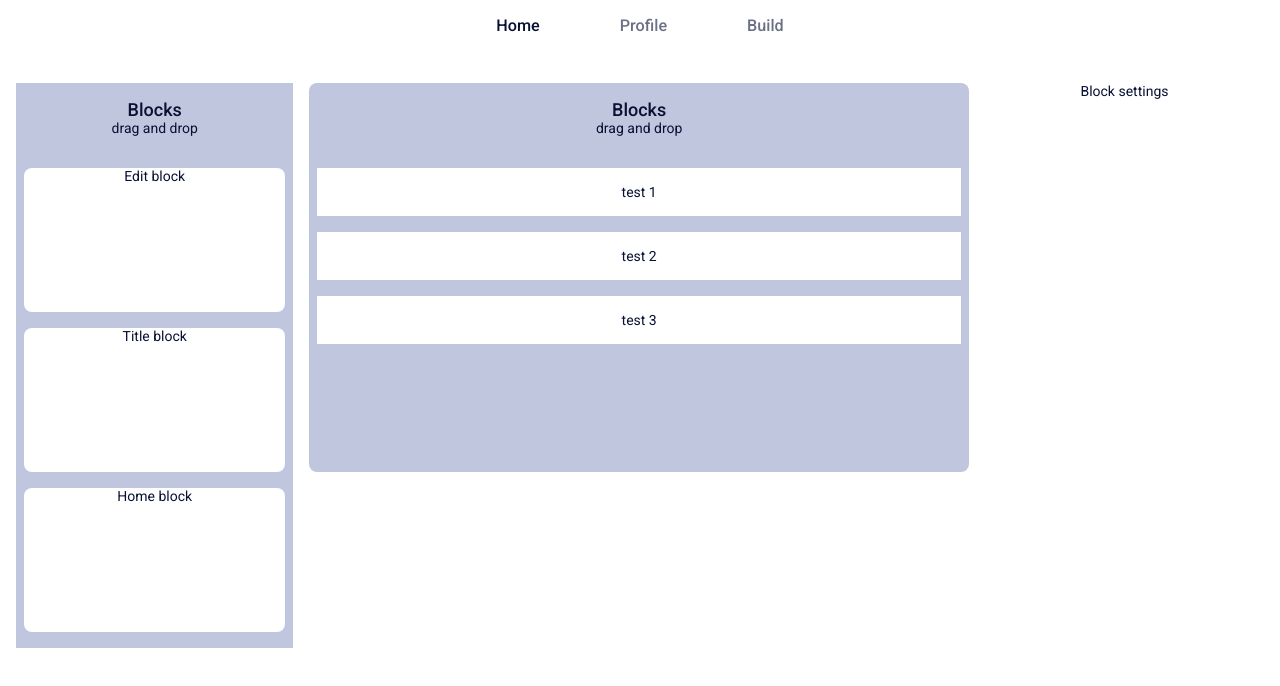
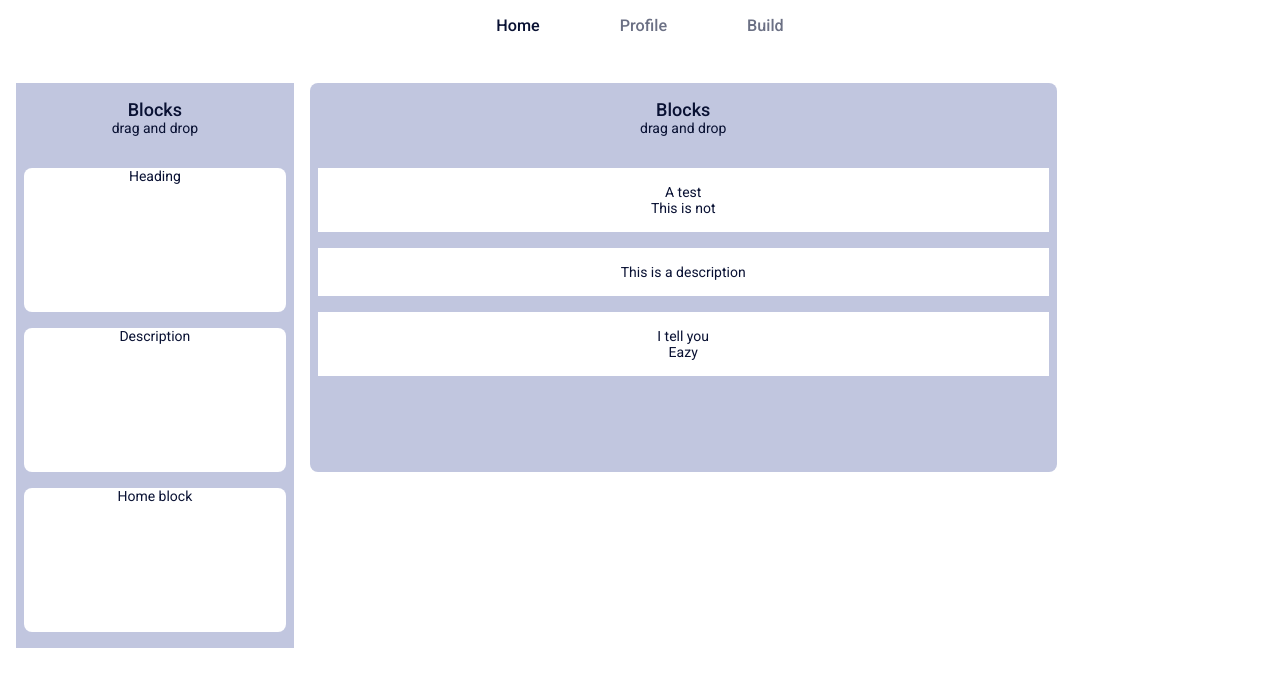
Before and after one commit to TeodorKoynov/tunnel-builder, a Next.js app: page / in a window 1280 px wide. Shown: the top 686 px of the page. Built offline with nearby package versions, Linux system fonts and the light colour scheme.

Commit message:
description and heading blocks settings

```diff
--- a/src/app/page.tsx
+++ b/src/app/page.tsx
@@ -1,43 +1,74 @@
 "use client"
 
-import styles from './page.module.css'
+import {DragDropContext} from 'react-beautiful-dnd';
+import {useEffect, useState} from "react";
 import BlockList from "@/components/blocks/block-list/BlockList";
 import TunnelBuilder from "@/components/tunnel-builder/TunnelBuilder";
 import BlockSettings from "@/components/block-settings/BlockSettings";
 
-const BLOCKS_TO_DRAG = [
-    {id: "edit", text: "Edit block"},
-    {id: "title", text: "Title block"},
-    {id: "home", text: "Home block"},
-]
+import {BlockDescriptionSettings, BlockHeadingSettings, blockTypes} from "@/components/blocks/block-types/blockTypes";
 
-const BLOCKS_IN_USE = [
-    {id: "test 1", text: "test 1"},
-    {id: "test 2", text: "test 2"},
-    {id: "test 3", text: "test 3"},
-]
+
+import styles from './page.module.css'
+
 
 export enum droppableIds {
     workPlaceId = 'workPlace',
     blocksList = 'blockList'
 }
 
+const BLOCKS_TO_DRAG: BuildingBlock[] = [
+    {id: "edit", name: "Heading", type: blockTypes.heading, settings: {text: 'This is not', heading: 'A test'}},
+    {id: "title", name: "Description", type: blockTypes.description, settings: {description: 'This is a description'}},
+    {id: "home", name: "Home block", type: blockTypes.heading, settings: {}},
+]
+
+const BLOCKS_IN_USE: BuildingBlock[] = [
+    {id: "test 1", name: "test 1", type: blockTypes.heading, settings: {text: 'This is not', heading: 'A test'}},
+    {id: "test 2", name: "test 2", type: blockTypes.description, settings: {description: 'This is a description'}},
+    {id: "test 3", name: "test 3", type: blockTypes.heading, settings: {text: 'Eazy', heading: 'I tell you'}},
+]
+
 export interface BuildingBlock {
     id: string,
-    text: string,
-    // simplified?: boolean,
-    // index: number,
+    name: string,
+    type: blockTypes,
+    settings: BlockHeadingSettings | BlockDescriptionSettings | object,
 }
 
-import {DragDropContext} from 'react-beautiful-dnd';
-import {useEffect, useState} from "react";
-
 export default function Home() {
-    const [workPlaceBlocks, setWorkPlaceBlocks] = useState(BLOCKS_IN_USE);
+    const [workPlaceBlocks, setWorkPlaceBlocks] = useState<BuildingBlock[]>(BLOCKS_IN_USE);
+    const [selectedBlock, setSelectedBlock] = useState<BuildingBlock>();
 
     useEffect(() => {
         setWorkPlaceBlocks(BLOCKS_IN_USE);
     }, [])
+
+    const onBlockSelectHandler = (blockId: string) => {
+        const newSelectedBlock = workPlaceBlocks.find(block => block.id === blockId);
+
+        if (newSelectedBlock) {
+            // console.log("newSelectedBlock", newSelectedBlock)
+            setSelectedBlock(newSelectedBlock);
+        }
+    }
+
+    const onSettingsChangedHandler = (newSettings: any) => {
+        // @ts-ignore
+        const updatedSelectedBlock = {...selectedBlock, settings: newSettings}
+        // @ts-ignore
+        setSelectedBlock(updatedSelectedBlock)
+        const updatedWorkPlaceBlocks = workPlaceBlocks.map((workPlaceBlock) => {
+            if (workPlaceBlock.id === updatedSelectedBlock.id) {
+                return updatedSelectedBlock;
+            }
+
+            return workPlaceBlock;
+        })
+        // @ts-ignore
+        setWorkPlaceBlocks([...updatedWorkPlaceBlocks]);
+        return;
+    }
 
     const onDragEnd = (result: any) => {
         const {destination, source, draggableId} = result;
@@ -62,7 +93,7 @@ export default function Home() {
             const newWorkingPlaces = [...workPlaceBlocks]
 
             if (blockToAdd) {
-                newWorkingPlaces.splice(destination.index, 0, {id: Math.random().toString(), text: blockToAdd.text});
+                newWorkingPlaces.splice(destination.index, 0, {...blockToAdd, id: Math.random().toString()});
                 setWorkPlaceBlocks(newWorkingPlaces);
                 return;
             }
@@ -99,10 +130,11 @@ export default function Home() {
                         <BlockList blocks={BLOCKS_TO_DRAG}/>
                     </div>
                     <div className={styles.tunnelBuilder}>
-                        <TunnelBuilder blocks={workPlaceBlocks}/>
+                        <TunnelBuilder onBlockSelectHandler={onBlockSelectHandler} blocks={workPlaceBlocks}/>
                     </div>
                     <div className={styles.blockSettings}>
-                        <BlockSettings/>
+                        {selectedBlock &&
+                            <BlockSettings onSettingsChange={onSettingsChangedHandler} selectedBlock={selectedBlock}/>}
                     </div>
                 </div>
             </div>
--- a/src/components/block-settings/BlockSettings.tsx
+++ b/src/components/block-settings/BlockSettings.tsx
@@ -1,3 +1,80 @@
-export default function BlockSettings() {
-    return <p>Block settings</p>
+"use client";
+
+import {BuildingBlock} from "@/app/page";
+import {blockTypes,} from "@/components/blocks/block-types/blockTypes";
+
+import styles from "./BlockSettings.module.css";
+import {useEffect, useState} from "react";
+import BlockHeadingSettings from "@/components/blocks/block-types/block-heading/BlockHeadingSettings";
+import BlockDescriptionSettings from "@/components/blocks/block-types/block-description/BlockDescriptionSettings";
+
+export default function BlockSettings({selectedBlock: initialBlock, onSettingsChange}: {
+    selectedBlock: BuildingBlock,
+    onSettingsChange?: (newSettings: any) => void
+}) {
+    const [selectedBlock, setSelectedBlock] = useState<BuildingBlock>(initialBlock);
+
+    console.log("Rerender")
+
+    useEffect(() => {
+        console.log("effect")
+
+        setSelectedBlock({...initialBlock, settings: {...initialBlock.settings}})
+    }, [initialBlock, setSelectedBlock])
+
+    return (<div className={styles.container}>
+        <div className={styles.info}>
+            <p className={styles.heading}>Settings</p>
+            <p>drag and drop</p>
+        </div>
+        <div className={styles.settings}>
+            {selectedBlock.type === blockTypes.heading &&
+                <BlockHeadingSettings heading={selectedBlock.settings.heading} text={selectedBlock.settings.text}
+                                      onSave={onSettingsChange}/>
+            }
+            {selectedBlock.type === blockTypes.description &&
+                <BlockDescriptionSettings description={selectedBlock.settings.description}
+                                          onSave={onSettingsChange}/>
+            }
+        </div>
+    </div>)
 }
+
+// const getRenderBlockSettings = (block: BuildingBlock) => {
+//     // let blockSettings;
+//     let renderSettingsForm;
+//
+//     switch (block.type) {
+//         case blockTypes.heading:
+//             // blockSettings = (selectedBlock.settings as BlockHeadingSettings)
+//             return renderSettingsForm = renderHeadingSettingsForm;
+//         // return {blockSettings, renderSettingsForm}
+//         case blockTypes.description:
+//             // blockSettings = (selectedBlock.settings as BlockDescriptionSettings)
+//             return renderSettingsForm = renderDescriptionSettingsForm;
+//         // return {blockSettings, renderSettingsForm}
+//     }
+// }
+//
+//
+// const renderHeadingSettingsForm = (headingSettings: BlockHeadingSettings, changeHandle: (e: FormEvent, inputName: string) => void) => {
+//     // console.log("headingSettings", headingSettings)
+//
+//     return <form action="">
+//         <label htmlFor="heading">Heading</label>
+//         <input id={"heading"} type="text" defaultValue={headingSettings.heading}
+//                onChange={(e) => changeHandle(e, 'heading')}/>
+//         <label htmlFor="text">Text</label>
+//         <input id={"text"} type="text" defaultValue={headingSettings.text} onChange={(e) => changeHandle(e, 'text')}/>
+//     </form>
+// }
+//
+// const renderDescriptionSettingsForm = (descriptionSettings: BlockDescriptionSettings, changeHandle: (e: FormEvent, inputName: string) => void) => {
+//     // console.log("descriptionSettings", descriptionSettings)
+//
+//     return <form action="">
+//         <label htmlFor="description">Description</label>
+//         <input id={"description"} type="text" defaultValue={descriptionSettings.description}
+//                onChange={(e) => changeHandle(e, 'description')}/>
+//     </form>
+// }
--- a/src/components/blocks/block-list/BlockList.tsx
+++ b/src/components/blocks/block-list/BlockList.tsx
@@ -1,4 +1,4 @@
-import Block from "@/components/blocks/block/Block";
+import Block from "@/components/blocks/block-types/block/Block";
 
 import styles from "./Blocks.module.css";
 import {Droppable} from "react-beautiful-dnd";
--- /dev/null
+++ b/src/components/blocks/block-types/block-description/BlockDescription.tsx
@@ -0,0 +1,11 @@
+export interface BlockDescriptionProps {
+    description?: string,
+}
+
+export default function BlockDescription({description = 'Default description'}: BlockDescriptionProps) {
+    return (
+        <div>
+            <p>{description}</p>
+        </div>
+    )
+}
--- /dev/null
+++ b/src/components/blocks/block-types/block-description/BlockDescriptionSettings.tsx
@@ -0,0 +1,31 @@
+import {useEffect, useState} from "react";
+
+export default function BlockDescriptionSettings({
+                                                     description: initialDescription,
+                                                     onSave
+                                                 }: {
+    description: string,
+    onSave?: (newSettings: { description: string }) => void
+}) {
+    const [description, setDescription] = useState(initialDescription);
+
+    useEffect(() => {
+        setDescription(initialDescription);
+    }, [initialDescription])
+
+    const submitHandler = (e: any) => {
+        e.preventDefault();
+
+        console.log("Description", description);
+        const newSettings = {description}
+        onSave?.(newSettings);
+    }
+
+
+    return <form onSubmit={e => submitHandler(e)} action="">
+        <label htmlFor="description">Description</label>
+        <input id={"description"} type="text" value={description}
+               onChange={(e) => setDescription(e.target.value)}/>
+        <button type={"submit"}>Save</button>
+    </form>
+}
--- /dev/null
+++ b/src/components/blocks/block-types/block-heading/BlockHeading.tsx
@@ -0,0 +1,11 @@
+interface BlockHeadingProps {
+    heading?: string,
+    text?: string
+}
+
+export default function BlockHeading({heading="This is a heading", text="Default"}: BlockHeadingProps) {
+    return (<div>
+        <h1>{heading}</h1>
+        <p>{text}</p>
+    </div>)
+}
--- /dev/null
+++ b/src/components/blocks/block-types/block-heading/BlockHeadingSettings.tsx
@@ -0,0 +1,42 @@
+"use client"
+
+import {useEffect, useState} from "react";
+
+export default function BlockHeadingSettings({
+                                                 heading: initialHeading,
+                                                 text: initialText,
+                                                 onSave
+                                             }: {
+    heading: string,
+    text: string,
+    onSave?: (newSettings: { heading: string; text: string }) => void
+}) {
+    const [heading, setHeading] = useState(initialHeading);
+    const [text, setText] = useState(initialText);
+
+    useEffect(() => {
+        setHeading(initialHeading);
+        setText(initialText);
+
+    }, [initialHeading, initialText])
+
+    const submitHandler = (e: any) => {
+        e.preventDefault();
+
+        console.log("Heading", heading);
+        console.log("Text", text);
+        const newSettings = {heading, text}
+        onSave?.(newSettings);
+    }
+
+    return (
+        <form onSubmit={(e) => submitHandler(e)} action="">
+            <label htmlFor="heading">Heading</label>
+            <input id={"heading"} type="text" value={heading}
+                   onChange={(e) => setHeading(e.target.value)}/>
+            <label htmlFor="text">Text</label>
+            <input id={"text"} type="text" value={text} onChange={(e) => setText(e.target.value)}/>
+            <button type={"submit"}>Save</button>
+        </form>
+    )
+}
--- a/src/components/blocks/block/Block.tsx
+++ b/src/components/blocks/block-types/block/Block.tsx
@@ -3,13 +3,16 @@
 import styles from "./Block.module.css";
 import {Draggable} from "react-beautiful-dnd";
 import {BuildingBlock} from "@/app/page";
+import BlockHeading from "@/components/blocks/block-types/block-heading/BlockHeading";
+import { blockTypes} from "@/components/blocks/block-types/blockTypes";
+import BlockDescription from "@/components/blocks/block-types/block-description/BlockDescription";
 
-export default function Block({block, index, simplified = false}: {
+export default function Block({block, index, simplified = false, onBlockSelect}: {
     block: BuildingBlock,
     index: number,
-    simplified?: boolean
+    simplified?: boolean,
+    onBlockSelect?: (blockId: string) => void
 }) {
-
     if (simplified) {
         return <Draggable draggableId={block.id} index={index}>
             {(provided) => (
@@ -18,7 +21,7 @@ export default function Block({block, index, simplified = false}: {
                      {...provided.dragHandleProps}
                      ref={provided.innerRef}
                 >
-                    <p>{block.text}</p>
+                    <p>{block.name}</p>
                 </div>
             )}
         </Draggable>
@@ -29,13 +32,12 @@ export default function Block({block, index, simplified = false}: {
         <Draggable draggableId={block.id} index={index}>
             {(provided) => <>
                 <div className={styles.block}
+                     onClick={() => onBlockSelect?.(block.id)}
                      {...provided.draggableProps}
                      {...provided.dragHandleProps}
                      ref={provided.innerRef}
                 >
-                    <div>
-                        {block.text}
-                    </div>
+                    {renderBlockByType(block)}
                 </div>
                 {/*<div className={styles.dragSection}>*/}
                 {/*    Drag here to Add*/}
@@ -44,3 +46,12 @@ export default function Block({block, index, simplified = false}: {
         </Draggable>
     )
 }
+
+function renderBlockByType(block: BuildingBlock) {
+    switch (block.type) {
+        case blockTypes.heading:
+            return <BlockHeading {...block.settings}/>
+        case blockTypes.description:
+            return <BlockDescription {...block.settings}/>
+    }
+}
--- /dev/null
+++ b/src/components/blocks/block-types/blockTypes.ts
@@ -0,0 +1,24 @@
+import {BuildingBlock} from "@/app/page";
+
+export enum blockTypes {
+    heading = 'BlockHeading',
+    description = 'BlockDescription'
+}
+
+// export const getBlockTypeSettings = (block: BuildingBlock) => {
+//     switch (block.type) {
+//         case blockTypes.heading:
+//             return block.settings as BlockHeadingSettings;
+//         case blockTypes.description:
+//             return block.settings as BlockDescriptionSettings;
+//     }
+// }
+//
+export type BlockHeadingSettings = {
+    heading?: string,
+    text?: string
+}
+
+export type BlockDescriptionSettings = {
+    description?: string
+}
--- a/src/components/tunnel-builder/TunnelBuilder.tsx
+++ b/src/components/tunnel-builder/TunnelBuilder.tsx
@@ -1,12 +1,15 @@
 "use client"
 
-import Block from "@/components/blocks/block/Block";
+import Block from "@/components/blocks/block-types/block/Block";
 import {BuildingBlock, droppableIds} from "@/app/page";
 import {Droppable} from "react-beautiful-dnd";
 
 import styles from "./TunnelBuilder.module.css";
 
-export default function TunnelBuilder({blocks}: { blocks: BuildingBlock[] }) {
+export default function TunnelBuilder({blocks, onBlockSelectHandler}: {
+    blocks: BuildingBlock[],
+    onBlockSelectHandler?: (blockId: string) => void
+}) {
     return (
         <div className={styles.builder}>
             <div className={styles.info}>
@@ -24,6 +27,7 @@ export default function TunnelBuilder({blocks}: { blocks: BuildingBlock[] }) {
                             <Block key={block.id}
                                    block={block}
                                    index={index}
+                                   onBlockSelect={onBlockSelectHandler}
                             />
                         )}
                         {/*{provided.placeholder}*/}
```
Also changed, not shown: src/components/block-settings/BlockSettings.module.css (+16 -0 lines), src/components/blocks/block-types/block/Block.module.css (renamed from src/components/blocks/block/Block.module.css).
